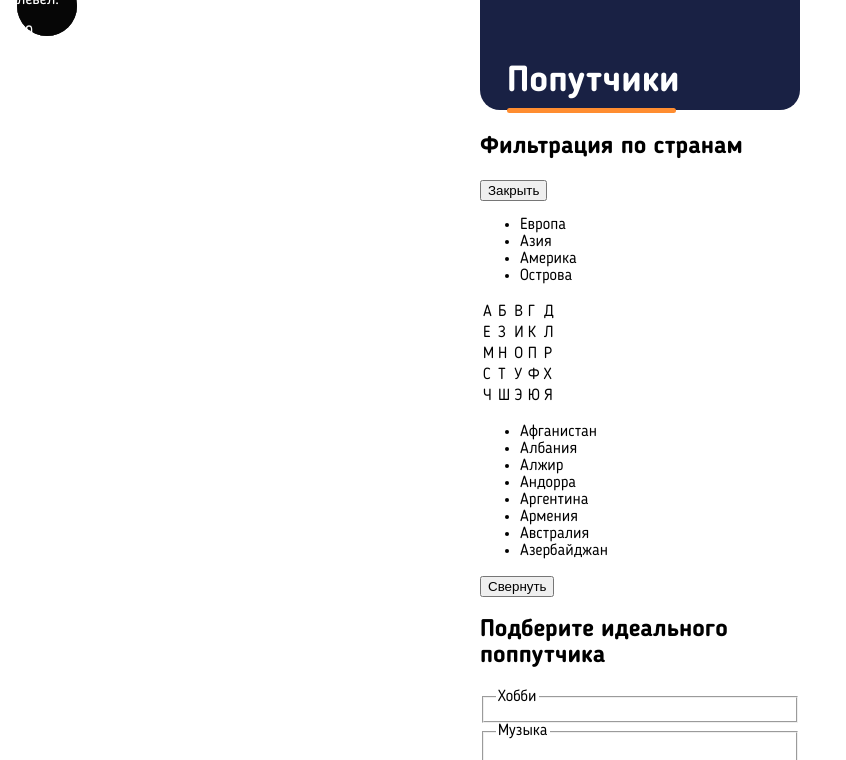
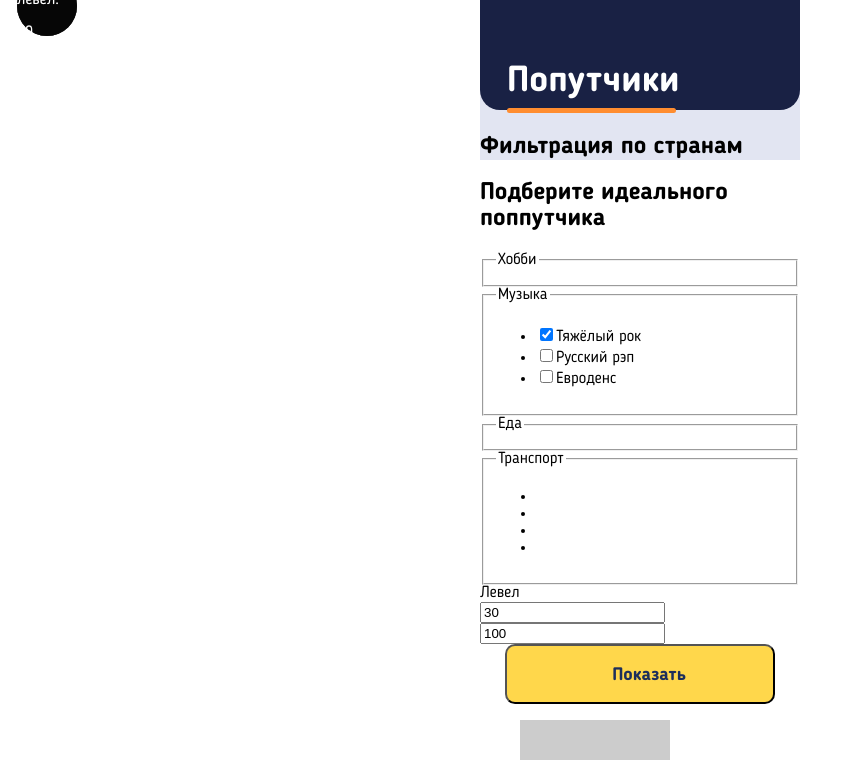
Before and after one commit to k-bug/244468-pognali-19, a website: page source/catalog.html in a window 1280 px wide. Shown: the part 40-800 px from the top of the page, without its empty margins (0-846 px from the left). Drawn offline with nearby package versions, Linux system fonts and the light colour scheme; files that its build step writes are made by us from their sources; placeholder pictures from the web are drawn by us.

Commit message:
Добавляет начало стилизации страницы catalog.html

```diff
--- a/source/catalog.html
+++ b/source/catalog.html
@@ -33,7 +33,7 @@
     <main class="main-content">
       <div class="country-filter">
         <h2 class="country-filter__collapsed">Фильтрация по странам</h2>
-        <div class="country-filter__wrapper">
+        <div class="country-filter__wrapper visually-hidden">
           <button class="cross-button" type="button" name="button">Закрыть</button>
           <form class="country-filter__form" action="https://echo.htmlacademy.ru" method="get">
             <ul class="country-filter__continents continents">
--- /dev/null
+++ b/source/sass/blocks/country-filter.scss
@@ -0,0 +1,10 @@
+.country-filter {
+  margin-top: -50px;
+  padding-top: 30px + 20px;
+  background-color: #e2e5f2;
+}
+
+.country-filter__collapsed {
+  margin-top: 0;
+  margin-bottom: 0;
+}
--- a/source/sass/blocks/page-header.scss
+++ b/source/sass/blocks/page-header.scss
@@ -1,4 +1,5 @@
 .page-header {
+  position: relative;
   background-color: $base-color;
   width: 320px;
   margin: 0 auto;
@@ -6,6 +7,7 @@
   color: #ffffff;
   border-bottom-right-radius: 20px;
   border-bottom-left-radius: 20px;
+  z-index: 10;
 
   &--main-page {
     background-color: $base-color;
@@ -13,6 +15,8 @@
     margin: 0 auto;
     font-family: "Blogger Sans", "Arial", sans-serif;
     color: #ffffff;
+    border-bottom-right-radius: 0;
+    border-bottom-left-radius: 0;
   }
 }
 
--- a/source/sass/style.scss
+++ b/source/sass/style.scss
@@ -30,6 +30,7 @@
 @import "blocks/transport-list.scss";
 @import "blocks/level.scss";
 @import "blocks/page-head.scss";
+@import "blocks/country-filter.scss";
 
 body {
   margin: 0;
```
